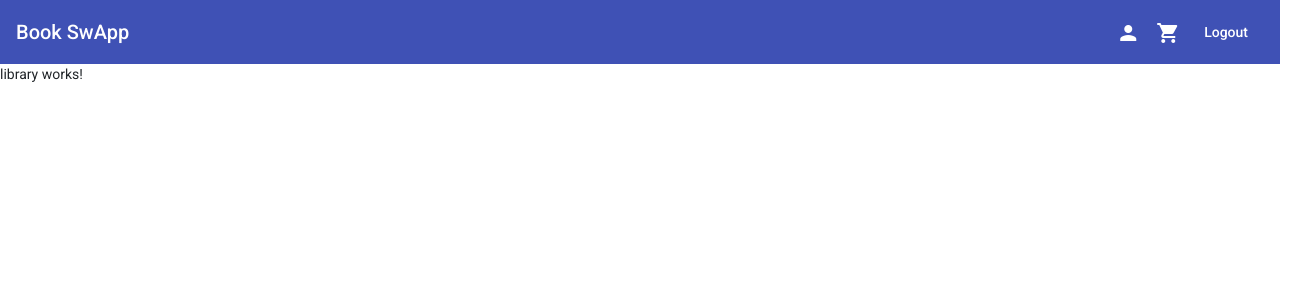
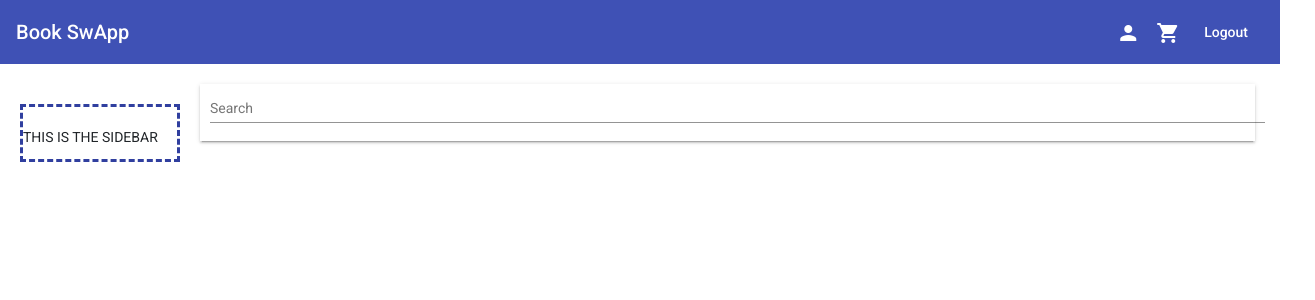
Before and after one commit to plsakr/BookSwApp, an Angular app in the folder frontend/: page /library in a window 1280 px wide. Shown: the top 300 px of the page, 1315 px wide, since content can reach past the window. Built offline with nearby package versions, Linux system fonts and the light colour scheme.

Commit message:
started with library

```diff
--- a/frontend/src/app/library/library.component.css
+++ b/frontend/src/app/library/library.component.css
@@ -0,0 +1,28 @@
+.sidebar {
+  width: 160px;
+  border: #303F9F dashed medium;
+  position: fixed;
+  z-index: 1;
+  left: 0;
+  margin-top: 40px;
+  margin-left: 20px;
+  overflow-x: hidden; /* Disable horizontal scroll */
+  padding-top: 20px;
+}
+
+.middle-content {
+  margin-right: 25px;
+  padding-top: 20px;
+  margin-left: 200px;
+  width: auto;
+}
+
+.search mat-form-field {
+  width: 100%;
+  margin-left: 10px;
+  margin-right: 50px;
+}
+
+.search {
+  height: fit-content;
+}
--- a/frontend/src/app/library/library.component.html
+++ b/frontend/src/app/library/library.component.html
@@ -1 +1,16 @@
-<p>library works!</p>
+<div class="sidebar">
+  <p>THIS IS THE SIDEBAR</p>
+</div>
+
+<div class="middle-content">
+  <div class="search" [class.mat-elevation-z2]="true">
+      <mat-form-field>
+        <mat-label>Search</mat-label>
+        <input matInput type="text" [(ngModel)]="value">
+        <button mat-button *ngIf="value" matSuffix mat-icon-button aria-label="Clear" (click)="value=''">
+          <mat-icon>close</mat-icon>
+        </button>
+      </mat-form-field>
+  </div>
+
+</div>
--- a/frontend/src/app/library/library.component.ts
+++ b/frontend/src/app/library/library.component.ts
@@ -6,7 +6,7 @@ import { Component, OnInit } from '@angular/core';
   styleUrls: ['./library.component.css']
 })
 export class LibraryComponent implements OnInit {
-
+  value = '';
   constructor() { }
 
   ngOnInit(): void {
```
